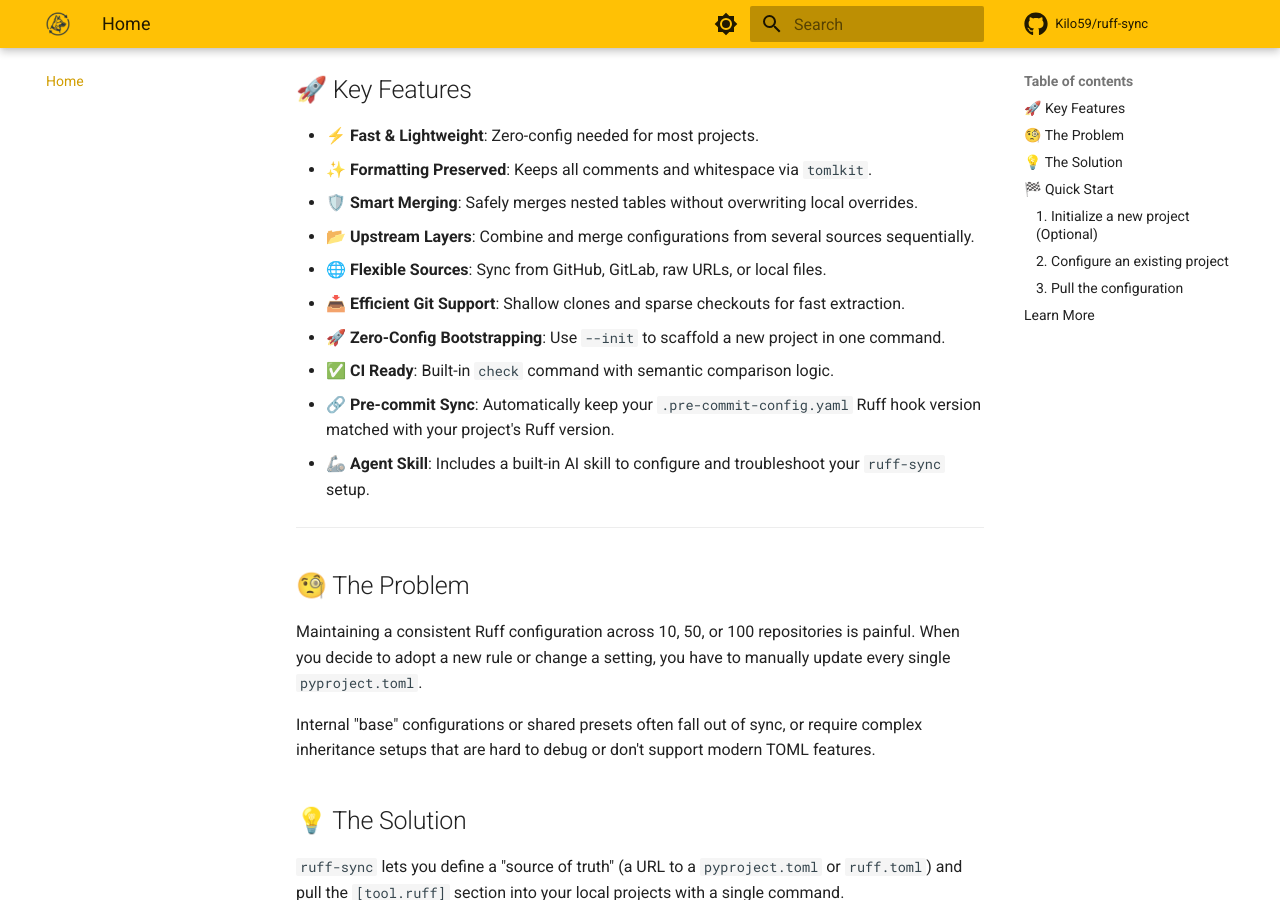
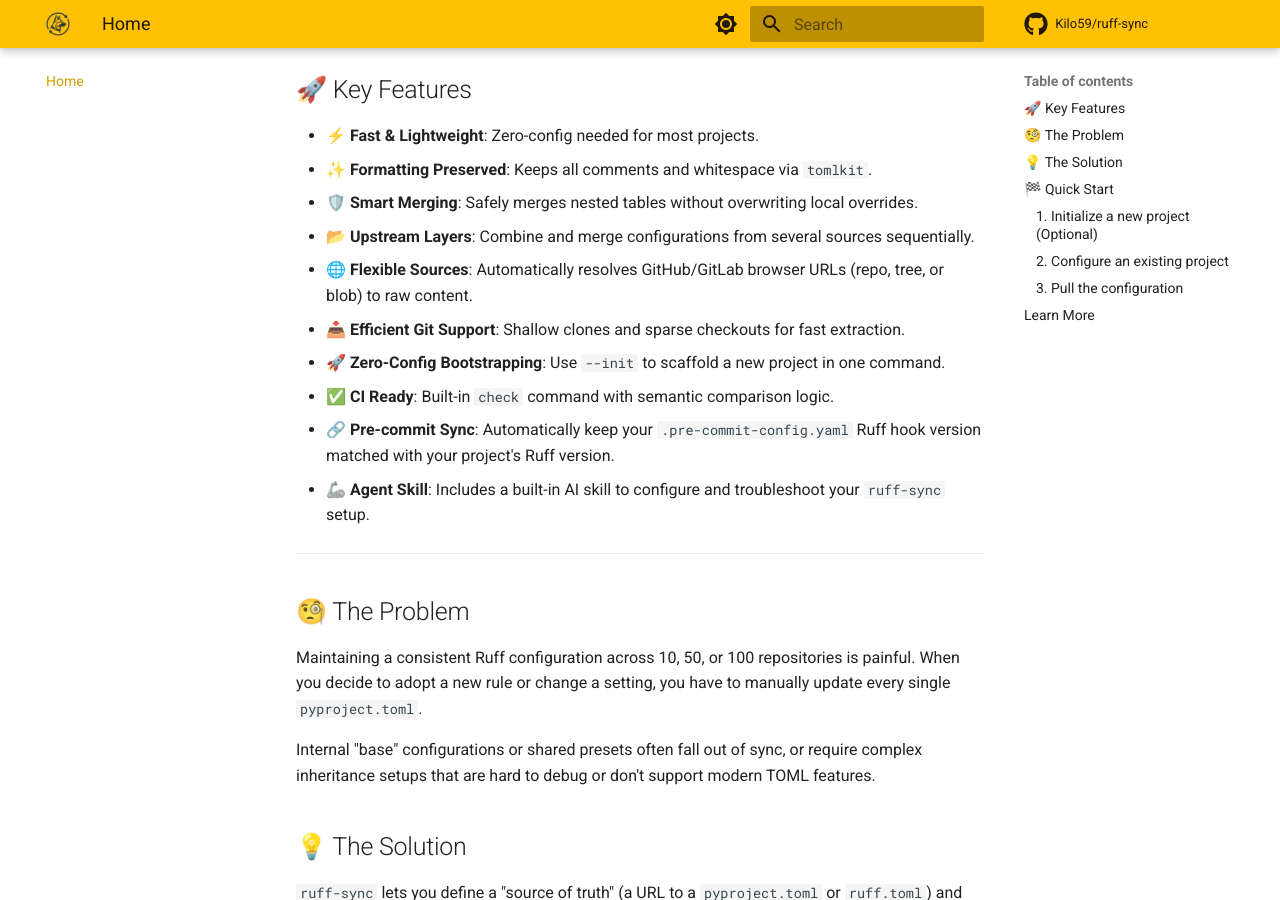
Before and after one commit to Kilo59/ruff-sync, an MkDocs documentation site: the page built from docs/index.md, in a window 1280 px wide and 900 px high, scrolled down 594 px. Built offline with MkDocs 1.6.1 and Material for MkDocs 9.7.7, drawn with Linux system fonts in a browser that asks for light colours; comment, search, counter and statistics services are not loaded.

Commit message:
update features

```diff
--- a/docs/index.md
+++ b/docs/index.md
@@ -16,7 +16,7 @@
 * **✨ Formatting Preserved**: Keeps all comments and whitespace via `tomlkit`.
 * **🛡️ Smart Merging**: Safely merges nested tables without overwriting local overrides.
 * **📂 Upstream Layers**: Combine and merge configurations from several sources sequentially.
-* **🌐 Flexible Sources**: Sync from GitHub, GitLab, raw URLs, or local files.
+* **🌐 Flexible Sources**: Automatically resolves GitHub/GitLab browser URLs (repo, tree, or blob) to raw content.
 * **📥 Efficient Git Support**: Shallow clones and sparse checkouts for fast extraction.
 * **🚀 Zero-Config Bootstrapping**: Use `--init` to scaffold a new project in one command.
 * **✅ CI Ready**: Built-in `check` command with semantic comparison logic.
```
